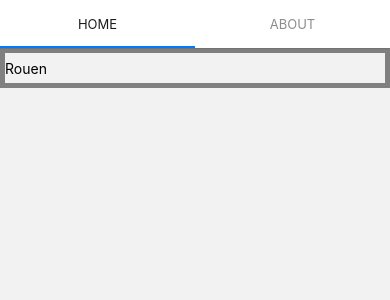
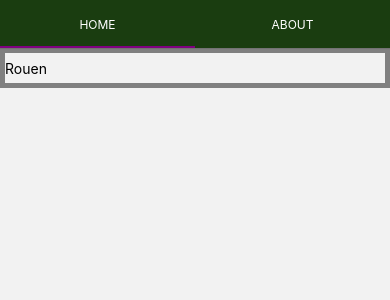
Before and after one commit to Phiphilio/monAppMeteo, a React Native app in the folder weatherPhil/: screen / in a window 390 px wide. Shown: the top 300 px of the page. Built offline with nearby package versions, Linux system fonts and the light colour scheme.

Commit message:
mise en place du style de la navigation

```diff
--- a/weatherPhil/App.js
+++ b/weatherPhil/App.js
@@ -7,17 +7,27 @@ import {createMaterialTopTabNavigator } from '@react-navigation/material-top-tab
 
 //mise en place de la navigation
 const Tab = createMaterialTopTabNavigator ()
+// mise en place des styles pour la navigation
+const NavigationStyle = {
+    tabBarLabelStyle: {
+            fontSize: 12,
+            color : "white"
+            },
 
+    tabBarStyle: {
+    backgroundColor: '#1A3D10'
+     },
+    tabBarIndicatorStyle : {
+     backgroundColor : "purple"
+     }
+}
 export default function App() {
 
-//disoparition du statusbar (zone d'affichge du wifi)
-const [hidden, setHidden] = useState(true);
 
-const ChangeStatusBarVisibility = () => setHidden(!hidden)
   return (
   <NavigationContainer>
-      <StatusBar hidden = {hidden}/>
-       <Tab.Navigator>
+      <StatusBar hidden = {true}/>
+       <Tab.Navigator screenOptions = {NavigationStyle}>
           <Tab.Screen name="Home" component = {Home} />
           <Tab.Screen name="About" component = {About}/>
        </Tab.Navigator>
```
